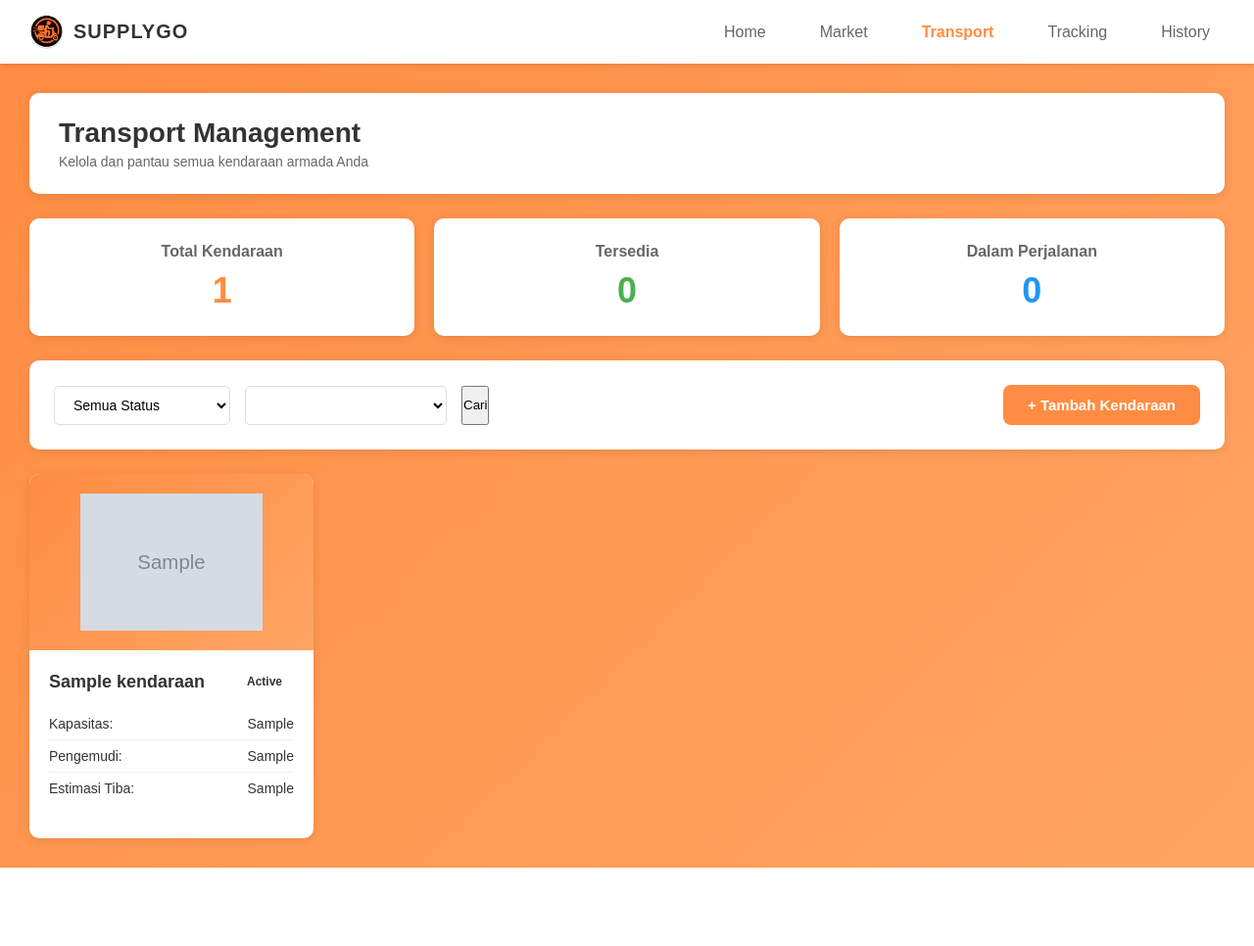
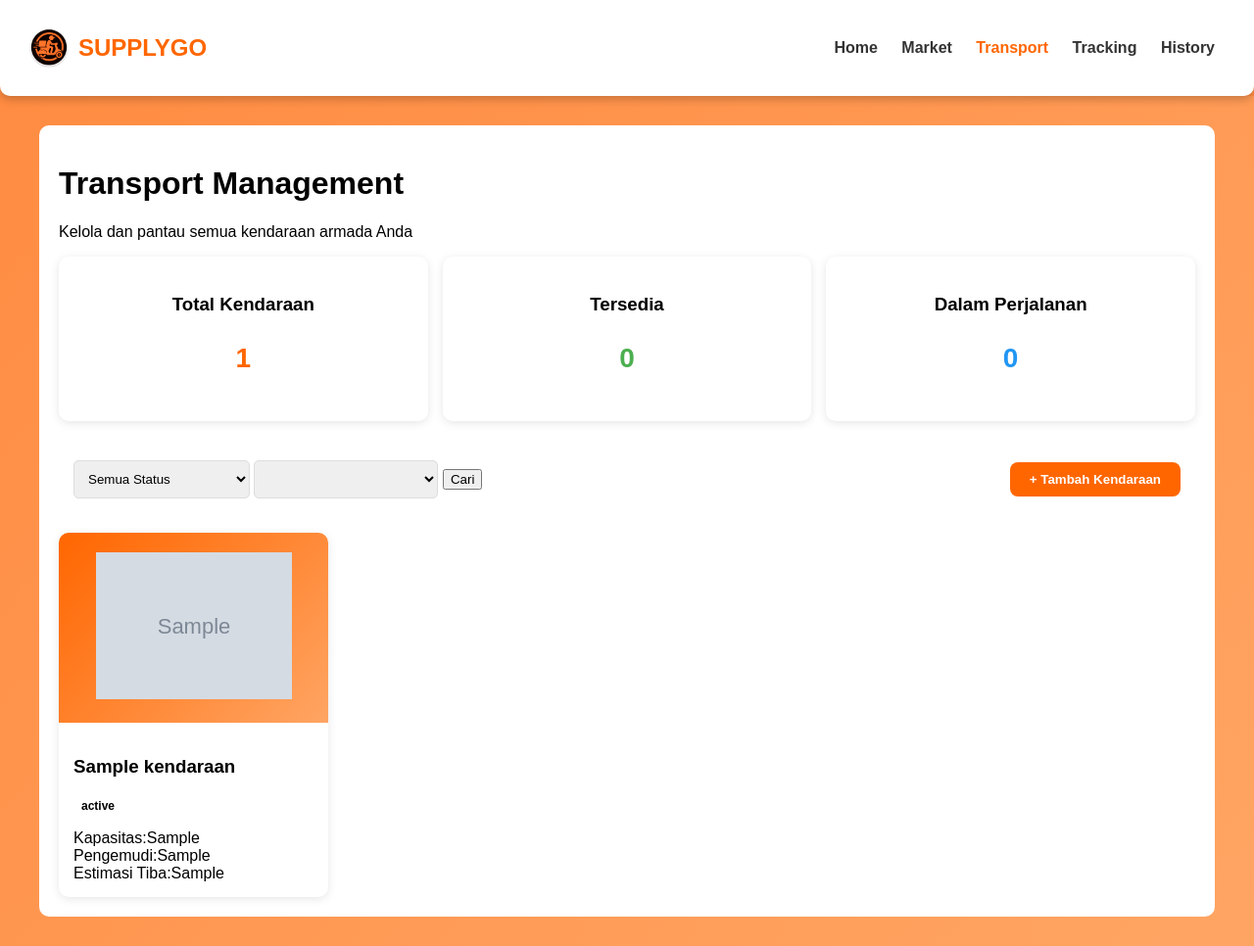
Before and after one commit to laylaksmn/supplygo, a PHP site: page /transport.php in a window 1280 px wide. Shown: the whole page at 98% size. Before the commit the page ends 886 px from the top, so only its background shows below. Run offline with PHP 8.4, Linux system fonts and the light colour scheme; tables that the repository leaves empty or names only in its code hold one stand-in row (values such as "Sample post"); grey boxes marked "Sample" are stand-in pictures.

Commit message:
Update transport.css

```diff
--- a/transport.css
+++ b/transport.css
@@ -1,28 +1,23 @@
-/* Reset & Base */
-* {
+* { box-sizing: border-box; }
+body {
   margin: 0;
-  padding: 0;
-  box-sizing: border-box;
-}
-
-body {
   font-family: 'Arial', sans-serif;
-  background-color: #f5f5f5;
-  color: #333;
+  background-color: #FF8C42;
 }
 
 /* Header */
 header {
-  background-color: white;
+  background-color: #fff;
   padding: 15px 0;
-  box-shadow: 0 2px 5px rgba(0,0,0,0.1);
+  box-shadow: 0px 4px 8px rgba(0,0,0,0.2);
   position: sticky;
   top: 0;
   z-index: 100;
+  border-radius: 0 0 10px 10px;
 }
 
 .header-container {
-  max-width: 1400px;
+  max-width: 1300px;
   margin: 0 auto;
   padding: 0 30px;
   display: flex;
@@ -36,41 +31,24 @@ header {
   gap: 10px;
 }
 
-.logo-img {
-  width: 35px;
-  height: 35px;
-}
+.logo-img { width: 40px; height: 40px; }
 
 .logo h2 {
-  color: #333;
-  font-size: 20px;
-  letter-spacing: 1px;
-}
-
-nav {
-  display: flex;
-  gap: 25px;
+  color: #ff6600;
+  font-weight: 900;
 }
 
 nav a {
   text-decoration: none;
-  color: #666;
-  font-size: 16px;
-  padding: 8px 15px;
-  border-radius: 5px;
-  transition: all 0.3s;
+  color: #333;
+  margin: 0 10px;
+  font-weight: bold;
+  transition: .3s;
 }
 
-nav a:hover {
-  color: #FF8C42;
-}
+nav a:hover, nav a.active { color: #ff6600; }
 
-nav a.active {
-  color: #FF8C42;
-  font-weight: bold;
-}
-
-/* Main Section */
+/* Main */
 main {
   background: linear-gradient(135deg, #FF8C42 0%, #FFA563 100%);
   min-height: calc(100vh - 70px);
@@ -78,289 +56,120 @@ main {
 }
 
 .content-wrapper {
-  max-width: 1400px;
+  max-width: 1200px;
   margin: 0 auto;
+  background: #fff;
+  padding: 20px;
+  border-radius: 10px;
 }
 
-/* Page Header */
-.page-header {
-  background: white;
-  padding: 25px 30px;
-  border-radius: 10px;
-  margin-bottom: 25px;
-  box-shadow: 0 2px 10px rgba(0,0,0,0.1);
-}
-
-.page-header h1 {
-  font-size: 28px;
-  color: #333;
-  margin-bottom: 5px;
-}
-
-.page-header p {
-  color: #666;
-  font-size: 14px;
-}
-
-/* Statistik */
+/* Cards & Grids */
 .stats-container {
   display: grid;
-  grid-template-columns: repeat(auto-fit, minmax(220px, 1fr));
-  gap: 20px;
+  grid-template-columns: repeat(auto-fit, minmax(200px,1fr));
+  gap: 15px;
   margin-bottom: 25px;
 }
 
 .stat-card {
-  background: white;
-  padding: 25px;
+  background: #fff;
+  padding: 20px;
   border-radius: 10px;
+  text-align: center;
   box-shadow: 0 2px 10px rgba(0,0,0,0.1);
-  text-align: center;
 }
 
-.stat-card h3 {
-  font-size: 16px;
-  color: #666;
-  margin-bottom: 10px;
-}
+.stat-number.orange { color: #ff6600; font-size: 28px; font-weight: bold; }
+.stat-number.green { color: #4CAF50; font-size: 28px; font-weight: bold; }
+.stat-number.blue { color: #2196F3; font-size: 28px; font-weight: bold; }
 
-.stat-number {
-  font-size: 36px;
-  font-weight: bold;
-}
-
-.stat-number.orange {
-  color: #FF8C42;
-}
-
-.stat-number.green {
-  color: #4CAF50;
-}
-
-.stat-number.blue {
-  color: #2196F3;
-}
-
-/* Filter Section */
 .filter-section {
-  background: white;
-  padding: 25px;
-  border-radius: 10px;
-  margin-bottom: 25px;
   display: flex;
   justify-content: space-between;
   align-items: center;
+  background: #fff;
+  padding: 15px;
+  border-radius: 10px;
+  margin-bottom: 20px;
   flex-wrap: wrap;
-  gap: 15px;
-  box-shadow: 0 2px 10px rgba(0,0,0,0.1);
-}
-
-.filters {
-  display: flex;
-  gap: 15px;
-  flex-wrap: wrap;
-  flex: 1;
 }
 
 .filter-select {
-  padding: 10px 15px;
+  padding: 10px;
   border: 1px solid #ddd;
   border-radius: 5px;
-  font-size: 14px;
-  background: white;
-  cursor: pointer;
   min-width: 180px;
 }
 
-.filter-select:focus {
-  outline: none;
-  border-color: #FF8C42;
+.btn-add {
+  background: #ff6600;
+  color: white;
+  padding: 10px 20px;
+  border: none;
+  border-radius: 8px;
+  cursor: pointer;
+  font-weight: bold;
 }
+.btn-add:hover { background: #e65c00; }
 
-.btn-add {
-  background: #FF8C42;
-  color: white;
-  border: none;
-  padding: 12px 25px;
-  border-radius: 8px;
-  font-size: 15px;
-  font-weight: bold;
-  cursor: pointer;
-  transition: all 0.3s;
-}
-
-.btn-add:hover {
-  background: #e67a32;
-  transform: translateY(-2px);
-  box-shadow: 0 4px 12px rgba(255, 140, 66, 0.4);
-}
-
-/* Vehicle Grid */
 .vehicle-grid {
   display: grid;
-  grid-template-columns: repeat(auto-fill, minmax(280px, 1fr));
+  grid-template-columns: repeat(auto-fill, minmax(260px,1fr));
   gap: 20px;
 }
 
 .vehicle-card {
-  background: white;
+  background: #fff;
   border-radius: 10px;
   overflow: hidden;
   box-shadow: 0 2px 10px rgba(0,0,0,0.1);
-  transition: transform 0.3s, box-shadow 0.3s;
+  transition: .3s;
 }
-
-.vehicle-card:hover {
-  transform: translateY(-5px);
-  box-shadow: 0 5px 20px rgba(0,0,0,0.15);
-}
+.vehicle-card:hover { transform: translateY(-4px); }
 
 .vehicle-image {
-  width: 100%;
-  height: 180px;
-  background: linear-gradient(135deg, #FF8C42 0%, #FFA563 100%);
-  display: flex;
-  align-items: center;
-  justify-content: center;
+  background: linear-gradient(135deg, #ff6600, #FFA563);
+  text-align: center;
   padding: 20px;
 }
+.vehicle-image img { max-width: 100%; height: 150px; object-fit: contain; }
 
-.vehicle-image img {
-  max-width: 100%;
-  max-height: 100%;
-  object-fit: contain;
-}
-
-.vehicle-info {
-  padding: 20px;
-}
-
-.vehicle-header {
-  display: flex;
-  justify-content: space-between;
-  align-items: center;
-  margin-bottom: 5px;
-}
-
-.vehicle-header h3 {
-  font-size: 18px;
-  color: #333;
-}
+.vehicle-info { padding: 15px; }
 
 .status-badge {
-  padding: 5px 12px;
-  border-radius: 15px;
+  padding: 4px 8px;
+  border-radius: 8px;
   font-size: 12px;
   font-weight: bold;
-  text-transform: capitalize;
 }
+.status-badge.tersedia { background: #4CAF50; color: #fff; }
+.status-badge.dalam-perjalanan { background: #FF5722; color: #fff; }
 
-.status-badge.tersedia {
-  background: #4CAF50;
-  color: white;
+.form-add {
+  display: flex;
+  flex-direction: column;
+  gap: 12px;
 }
-
-.status-badge.dalam-perjalanan {
-  background: #FF5722;
-  color: white;
+.form-add input, .form-add select {
+  padding: 8px;
+  border: 1px solid #ddd;
+  border-radius: 5px;
 }
-
-.vehicle-type {
-  color: #999;
-  font-size: 13px;
-  margin-bottom: 15px;
+.btn-save {
+  background: #ff6600;
+  color: #fff;
+  border: none;
+  padding: 10px;
+  border-radius: 8px;
+  cursor: pointer;
+  font-weight: bold;
 }
-
-.vehicle-details {
-  margin-bottom: 15px;
-}
-
-.detail-row {
-  display: flex;
-  justify-content: space-between;
-  padding: 8px 0;
-  border-bottom: 1px solid #f0f0f0;
-  font-size: 14px;
-}
-
-.detail-row:last-child {
-  border-bottom: none;
-}
-
-.detail-row .label {
-  color: #666;
-}
-
-.detail-row .value {
-  color: #333;
-  font-weight: 500;
-}
-
-.vehicle-actions {
-  display: flex;
-  gap: 10px;
-  margin-top: 15px;
-}
-
-.btn-detail {
-  flex: 1;
-  background: #FF8C42;
+.btn-save:hover { background: #e65c00; }
+.btn-cancel {
+  background: #aaa;
   color: white;
   border: none;
   padding: 10px;
-  border-radius: 5px;
-  font-size: 14px;
+  border-radius: 8px;
   cursor: pointer;
-  transition: all 0.3s;
 }
-
-.btn-detail:hover {
-  background: #e67a32;
-}
-
-.btn-locate {
-  flex: 1;
-  background: white;
-  color: #FF8C42;
-  border: 2px solid #FF8C42;
-  padding: 10px;
-  border-radius: 5px;
-  font-size: 14px;
-  cursor: pointer;
-  transition: all 0.3s;
-}
-
-.btn-locate:hover {
-  background: #FF8C42;
-  color: white;
-}
-
-/* Responsive */
-@media (max-width: 768px) {
-  .header-container {
-    flex-direction: column;
-    gap: 15px;
-  }
-
-  nav {
-    width: 100%;
-    justify-content: center;
-  }
-
-  .filter-section {
-    flex-direction: column;
-    align-items: stretch;
-  }
-
-  .filters {
-    flex-direction: column;
-  }
-
-  .filter-select {
-    width: 100%;
-  }
-
-  .vehicle-grid {
-    grid-template-columns: 1fr;
-  }
-}
```
